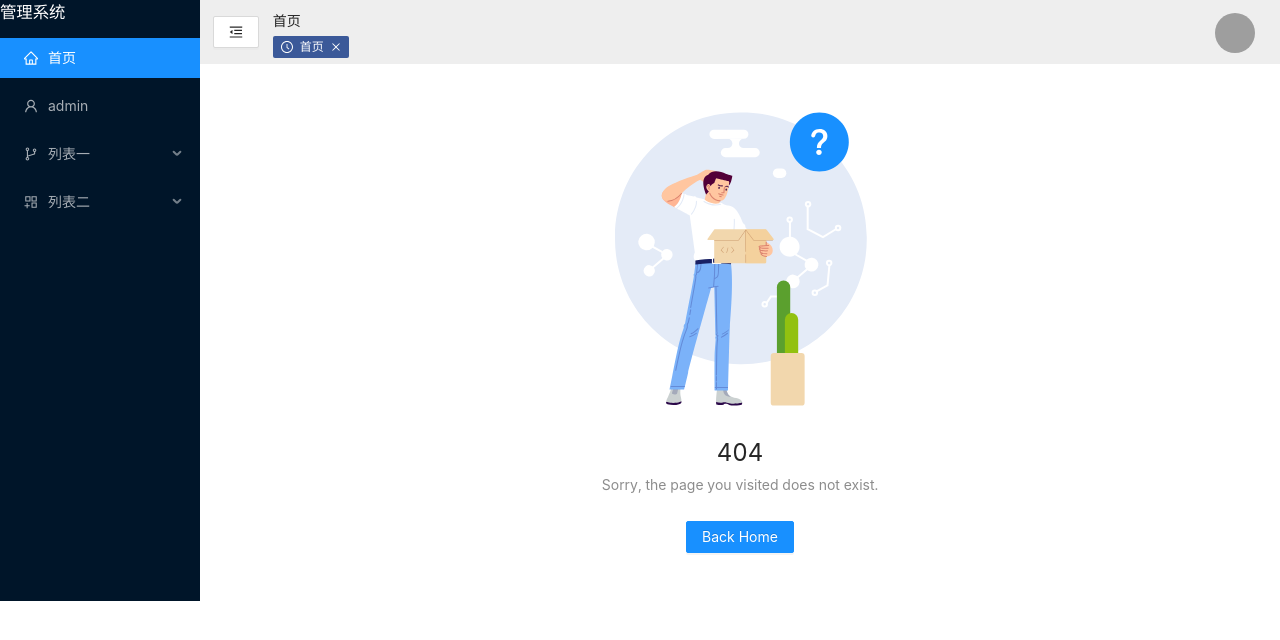
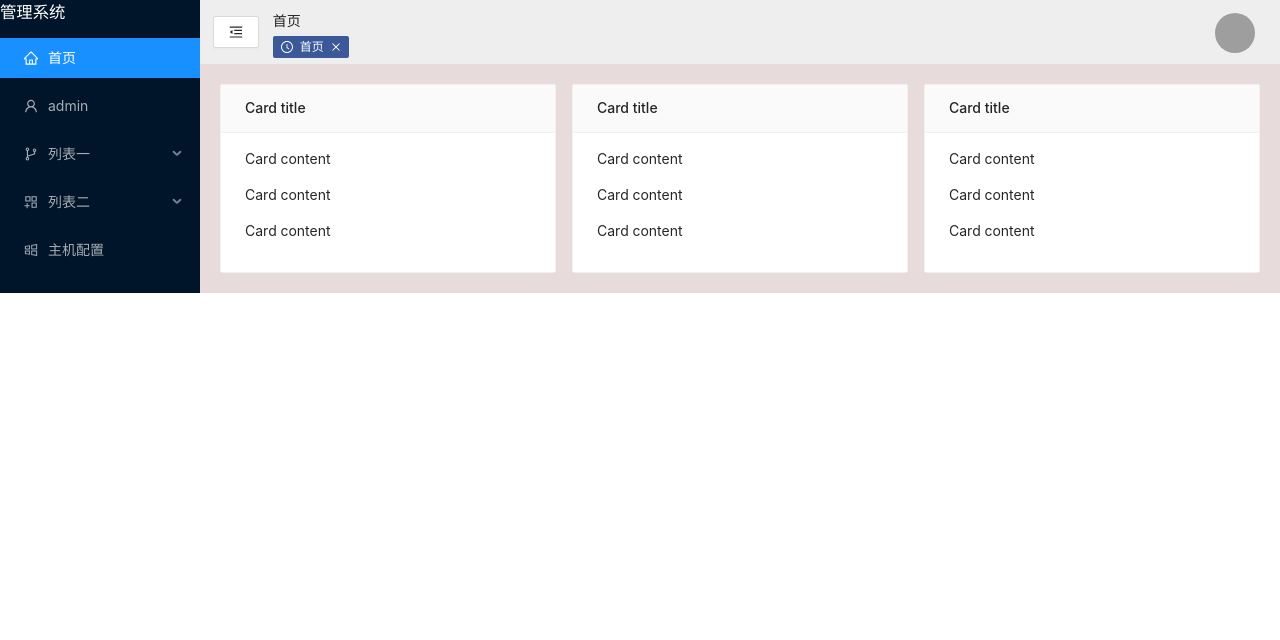
Before and after one commit to lwl-650/reactadmin, a React (Vite) app: page /host in a window 1280 px wide. Before the commit this address had no page. Shown: the top 640 px of the page. Built offline with nearby package versions, Linux system fonts and the light colour scheme; grey boxes are pictures that could not be loaded.

Commit message:
fix: host

```diff
--- a/src/App.css
+++ b/src/App.css
@@ -2,4 +2,6 @@
 
 .App {
   /* text-align: center; */
+  width: 100%;
+  height: 100%;
 }
--- a/src/components/tab/tab.tsx
+++ b/src/components/tab/tab.tsx
@@ -12,7 +12,7 @@ import {
   MenuUnfoldOutlined
 } from '@ant-design/icons';
 import "./tab.scss"
-import { Link,useNavigate } from 'react-router-dom';
+import { Link, useNavigate } from 'react-router-dom';
 import RouteList from '@/router/indexRoutes'
 import { createBreadAction } from "../../redux/bread_action"
 import store from "../../redux/store"
@@ -38,7 +38,7 @@ interface TagObj {
 const tab: FC<TabProps> = ({ value, title, children }): ReactElement => {
   const { Header, Content, Sider } = Layout;
   const { SubMenu } = Menu
-  const  navigate=useNavigate()
+  const navigate = useNavigate()
   // useEffect(() => {
   //   console.log(11)
   // },collapsed);
@@ -58,6 +58,7 @@ const tab: FC<TabProps> = ({ value, title, children }): ReactElement => {
       setLoading(false)
       message.success("退出成功", 1)
       navigate("/login")
+      // useNavigate()("/login")
     }, 1500)
 
   }
@@ -79,8 +80,8 @@ const tab: FC<TabProps> = ({ value, title, children }): ReactElement => {
       tagArr.push(tag)
       tagObj.color = "#3b5999"
       tagObj.title = tag
-      tagList.forEach((item:any) => {
-        item.color="default"
+      tagList.forEach((item: any) => {
+        item.color = "default"
       });
       tagList.push(tagObj)
       setTagList([...tagList])
@@ -197,7 +198,7 @@ const tab: FC<TabProps> = ({ value, title, children }): ReactElement => {
 
             <Popover placement="topLeft" title="Title" content={content} >
               <div className="show-avatar">
-                <Avatar src="https://joeschmoe.io/api/v1/random" size={40}>
+                <Avatar src="http://q.vuetitle.lwlsl.top/admin.jpg" size={40}>
 
                 </Avatar>
               </div>
--- a/src/http/api.ts
+++ b/src/http/api.ts
@@ -1,7 +1,7 @@
 import request from './index'
 // import qs from 'qs';
 // 登录
-export function findId(data:any) {
+export function findId(data: any) {
     console.log(data)
     return request({
         url: '/findId',
@@ -10,7 +10,7 @@ export function findId(data:any) {
     })
 }
 
-export function findAll(data:any) {
+export function findAll(data: any) {
     console.log(data)
     return request({
         url: '/find',
@@ -23,7 +23,7 @@ export function findAll(data:any) {
  * @param data
  * @returns
  */
-export function delById(data:any) {
+export function delById(data: any) {
     console.log(data)
     return request({
         url: '/delById',
@@ -32,7 +32,7 @@ export function delById(data:any) {
     })
 }
 
-export function addUser(data:any) {
+export function addUser(data: any) {
     console.log(data)
     return request({
         url: '/addUser',
@@ -41,10 +41,16 @@ export function addUser(data:any) {
     })
 }
 
-export function findRhttp(data:any) {
-    return request({
-        url: '/findRhttp',
-        method: 'get',
-        data
-    })
+export function findRhttp(data: any) {
+    return request.get(
+        '/findRhttp',
+        { params: data }
+    )
 }
+
+export function findAdmin(data: any) {
+    return request.get(
+        '/findRhttp',
+        { params: data }
+    )
+}
--- a/src/router/indexRoutes.tsx
+++ b/src/router/indexRoutes.tsx
@@ -1,6 +1,7 @@
 
 import {
   SettingOutlined,
+  WindowsOutlined,
   HomeOutlined,
   BranchesOutlined,
   ControlOutlined,
@@ -66,6 +67,12 @@ const RouteList: any[] = [
 
     ]
   },
-
+  {
+    title: '主机配置',
+    key:'主机配置',
+    icon: <WindowsOutlined />,
+    isVisible: true,
+    path: '/host',
+  },
 ]
 export default RouteList
--- a/src/router/routes.tsx
+++ b/src/router/routes.tsx
@@ -13,6 +13,7 @@ const WorldIndex = lazy(() => import('../view/world/worldIndex/worldIndex'))
 const Analysis =lazy(() => import('../view/analysis/analysis'))
 const Admin =lazy(() => import('@/view/admin/admin'))
 const Who =lazy(() => import('@/view/who/who'))
+const Host =lazy(() => import('@/view/host/host'))
 export const mainRoutes = [
     { path: "/", element: <Index />, },
     { path: "/*", element: <Err /> },
@@ -45,7 +46,10 @@ export const mainRoutes = [
         path: '/login',
         element: <Login />
     },
-
+    {
+        path: '/host',
+        element: <Host />
+    },
 ]
 
 export const adminRoutes = [
--- /dev/null
+++ b/src/view/host/host.scss
@@ -0,0 +1,6 @@
+.host{
+    width: 100%;
+    height: 100%;
+    background: rgb(231, 219, 219);
+    padding: 20px;
+}
--- /dev/null
+++ b/src/view/host/host.tsx
@@ -0,0 +1,64 @@
+import * as React from 'react'
+import "./host.scss"
+import { Card, Col, Row } from 'antd';
+
+
+interface HostProps {
+
+}
+
+const host: React.FC<HostProps> = (): React.ReactElement => {
+    const [windowSize, setWindowSize] = React.useState({
+        width: window.innerWidth,
+        height: window.innerHeight,
+    });
+    React.useEffect(() => {
+
+        const updateSize = () => setWindowSize({
+            width: window.innerWidth,
+            height: window.innerHeight,
+        });
+        window.addEventListener('resize', updateSize);
+        return () => window.removeEventListener('resize', updateSize);
+
+    }, [])
+
+    console.log(windowSize)
+    return (
+        <div className='host'>
+
+            <div className="site-card-wrapper">
+                <Row gutter={16}>
+                    <Col span={8}>
+                        <Card title="Card title" bordered={true}
+                            hoverable={true} type="inner"
+                        >
+                            <p>Card content</p>
+                            <p>Card content</p>
+                            <p>Card content</p>
+                        </Card>
+
+                    </Col>
+                    <Col span={8}>
+                        <Card title="Card title" bordered={true} type="inner"
+                            hoverable={true}>
+                            <p>Card content</p>
+                            <p>Card content</p>
+                            <p>Card content</p>
+                        </Card>
+                    </Col>
+                    <Col span={8}>
+                        <Card title="Card title" bordered={true} type="inner"
+                            hoverable={true}>
+                            <p>Card content</p>
+                            <p>Card content</p>
+                            <p>Card content</p>
+                        </Card>
+                    </Col>
+                </Row>
+            </div>
+        </div>
+    )
+}
+
+export default host
--- a/src/view/who/who.scss
+++ b/src/view/who/who.scss
@@ -1,5 +1,5 @@
 .r_box{
-    width: 600px;
+    width: 700px;
 }
 .ant-table-content{
     // border: 1px solid red;
--- a/src/view/who/who.tsx
+++ b/src/view/who/who.tsx
@@ -73,6 +73,10 @@ const columns = [
         )
     },
     {
+        title: '权限',
+        dataIndex: 'adminid',
+    },
+    {
         title: '时间',
         dataIndex: 'r_time',
     },
@@ -93,13 +97,9 @@ const Who: React.FC<WhoProps> = (): React.ReactElement => {
     const [loading, setLoading] = React.useState(false)
     const [condition, setCondition] = React.useState({ username: "", method: "", status: "" })
 
+    const handleTableChange = (pagination: any, filters: any, sorter: any) => {
+        console.log("🐱‍🏍 => file: who.tsx => line 97 => handleTableChange => pagination", pagination)
 
-    const getRandomuserParams = (params: any) => ({
-        results: params.pageSize,
-        page: params.current,
-        ...params,
-    });
-    const handleTableChange = (pagination: any, filters: any, sorter: any) => {
         fetch({
             sortField: sorter.field,
             sortOrder: sorter.order,
@@ -112,12 +112,14 @@ const Who: React.FC<WhoProps> = (): React.ReactElement => {
         setLoading(true);
         console.log(params.pagination)
         console.log({ ...params.pagination, ...condition })
-        findRhttp({ ...params.pagination}).then((res: any) => {
-            console.log(res)
-            setLoading(false)
-            setData(res.data.data)
-            setPagination({ ...params.pagination, total: res.data.count })
-        })
+
+        findRhttp({ ...params.pagination })
+            .then((res: any) => {
+                console.log(res)
+                setLoading(false)
+                setData(res.data.data)
+                setPagination({ ...params.pagination, total: res.data.count })
+            })
     }
     const onFinish = (values: any) => {
         console.log('Success:', values.method);
```
